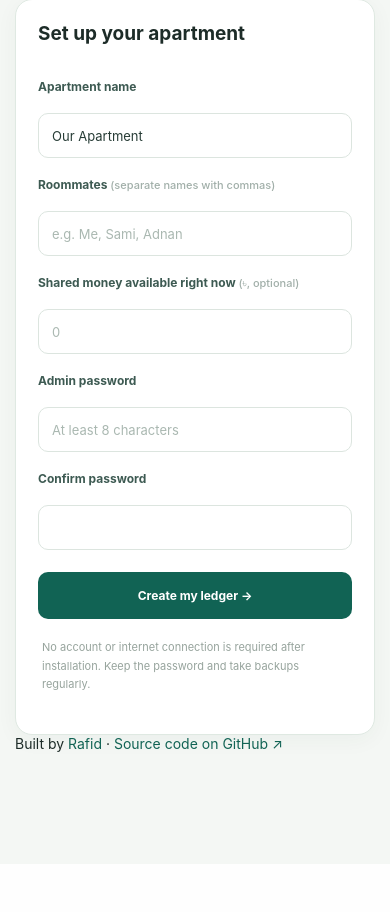
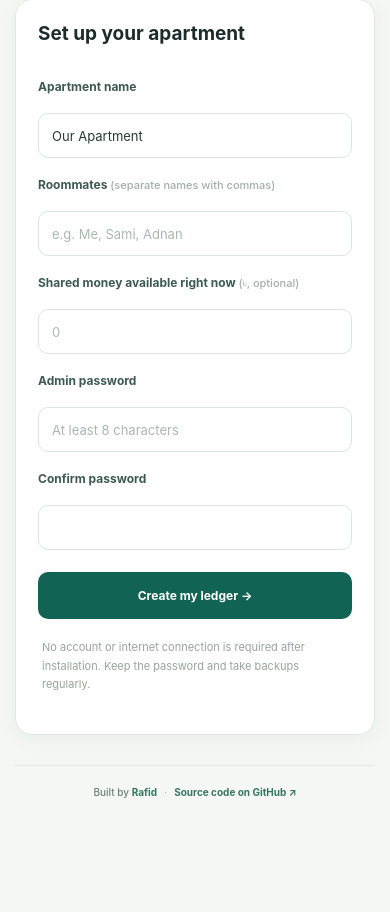
Before and after one commit to Rafidabd/apartment-ledger, a Flask app: page /setup in a window 390 px wide. Shown: the part 290-1202 px from the top of the page. Before the commit the page ends 1042 px from the top, so only its background shows below. Run offline with Flask 3, Linux system fonts and the light colour scheme; data that the repository does not hold is empty.

Commit message:
Style a minimal creator credit on desktop and mobile

```diff
--- a/static/polish.css
+++ b/static/polish.css
@@ -260,3 +260,27 @@ a:focus-visible, button:focus-visible, summary:focus-visible {
   .card {box-shadow:none!important;}
   .caretaker-action-panel {display:none;}
 }
+
+
+/* Quiet project signature — clear attribution without cluttering app content. */
+.app-credit {
+  display: flex;
+  align-items: center;
+  justify-content: center;
+  flex-wrap: wrap;
+  gap: 9px;
+  margin-top: 42px;
+  padding: 19px 8px 0;
+  border-top: 1px solid var(--border);
+  font-size: 11px;
+  font-weight: 500;
+  color: var(--muted);
+  line-height: 1.5;
+}
+.app-credit a { color: #357663; font-weight: 700; }
+.app-credit a:hover { color: var(--green-dark); text-decoration: underline; }
+.app-credit-divider { color: #b1bdb5; }
+@media (max-width: 430px) {
+  .app-credit { margin-top: 30px; gap: 7px; font-size: 10px; }
+}
+@media print { .app-credit { display: none!important; } }
```
